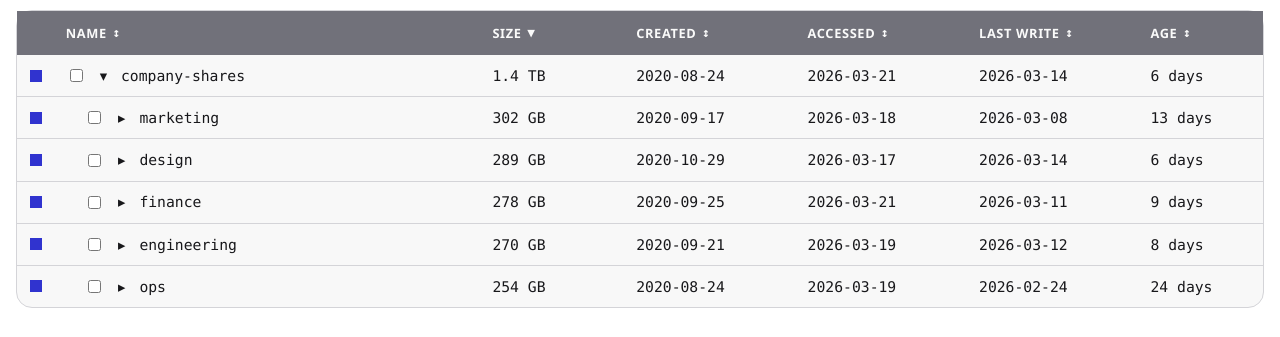
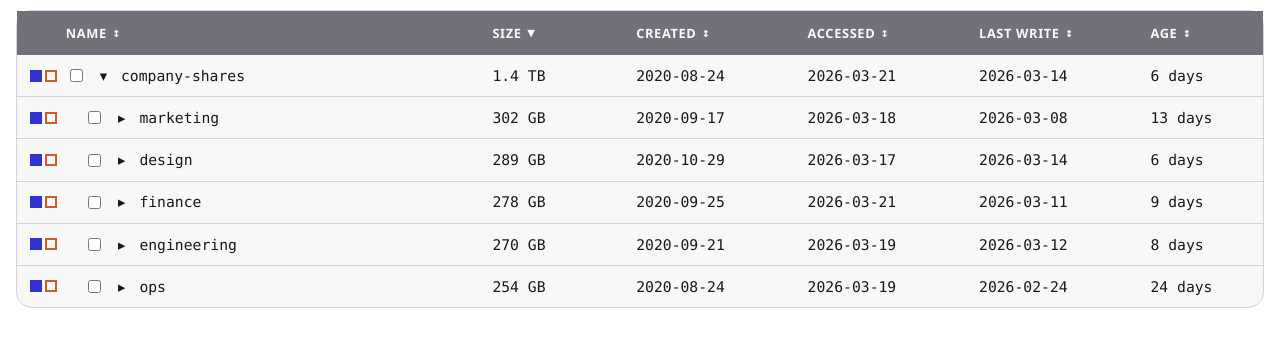
Before and after one commit to rikardronnkvist/ByteSift, a React (Vite) app: page / in a window 1280 px wide. Both pictures are taken after a click on the button "Load Sample". Shown: the part 596-933 px from the top of the page. Built offline with nearby package versions, Linux system fonts and the light colour scheme.

Commit message:
Show outlined stale marker for folders containing stale descendants

```diff
--- a/src/App.css
+++ b/src/App.css
@@ -235,6 +235,10 @@ h1 {
   background: #cf5b30;
 }
 
+.marker-stale.contains {
+  border: 2px solid #cf5b30;
+}
+
 .name-cell {
   display: flex;
   align-items: center;
--- a/src/App.tsx
+++ b/src/App.tsx
@@ -471,6 +471,41 @@ function App() {
     return countNodes(scanInput.node)
   }, [scanInput])
 
+  const staleDescendantMap = useMemo(() => {
+    const containsStale = new Map<string, boolean>()
+    if (!sortedRoot) {
+      return containsStale
+    }
+
+    const getDateForNode = (node: ScanNode): string =>
+      staleAttribute === 'created'
+        ? getNodeCreationTime(node)
+        : staleAttribute === 'lastAccess'
+          ? getNodeLastAccessTime(node)
+          : getNodeLastWriteTime(node)
+
+    const isNodeStale = (node: ScanNode) => ageInDays(getDateForNode(node)) >= staleDays
+
+    // Post-order traversal so children are processed before parents
+    const order: ScanNode[] = []
+    const traversal: ScanNode[] = [sortedRoot]
+    while (traversal.length > 0) {
+      const node = traversal.pop()!
+      order.push(node)
+      for (const child of node.children ?? []) {
+        traversal.push(child)
+      }
+    }
+
+    for (let i = order.length - 1; i >= 0; i -= 1) {
+      const node = order[i]
+      const childHasStale = (node.children ?? []).some((child) => containsStale.get(child.path))
+      containsStale.set(node.path, isNodeStale(node) || childHasStale)
+    }
+
+    return containsStale
+  }, [sortedRoot, staleDays, staleAttribute])
+
   const selectionStateMap = useMemo(() => {
     const stateMap = new Map<string, SelectionState>()
     if (!sortedRoot) {
@@ -798,6 +833,7 @@ function App() {
               const lastWriteTime = getNodeLastWriteTime(node)
               const dateToUse = staleAttribute === 'created' ? getNodeCreationTime(node) : staleAttribute === 'lastAccess' ? getNodeLastAccessTime(node) : lastWriteTime
               const stale = ageInDays(dateToUse) >= staleDays
+              const containsStaleDescendant = node.type === 'directory' && !stale && (staleDescendantMap.get(node.path) ?? false)
               const large = node.sizeBytes >= minSizeMb * MB
               const selectionState = selectionStateMap.get(node.path) ?? 'none'
               const selected = selectionState === 'all'
@@ -807,7 +843,7 @@ function App() {
                 <div className="tree-row" key={node.path}>
                   <span className="marker-stack" aria-hidden="true">
                     <span className={`marker-cell marker-large ${large ? 'active' : ''}`} />
-                    <span className={`marker-cell marker-stale ${stale ? 'active' : ''}`} />
+                    <span className={`marker-cell marker-stale ${stale ? 'active' : containsStaleDescendant ? 'contains' : ''}`} />
                   </span>
                   <div className="name-cell" style={{ paddingLeft: `${depth * 1.15}rem` }}>
                     <input
```
